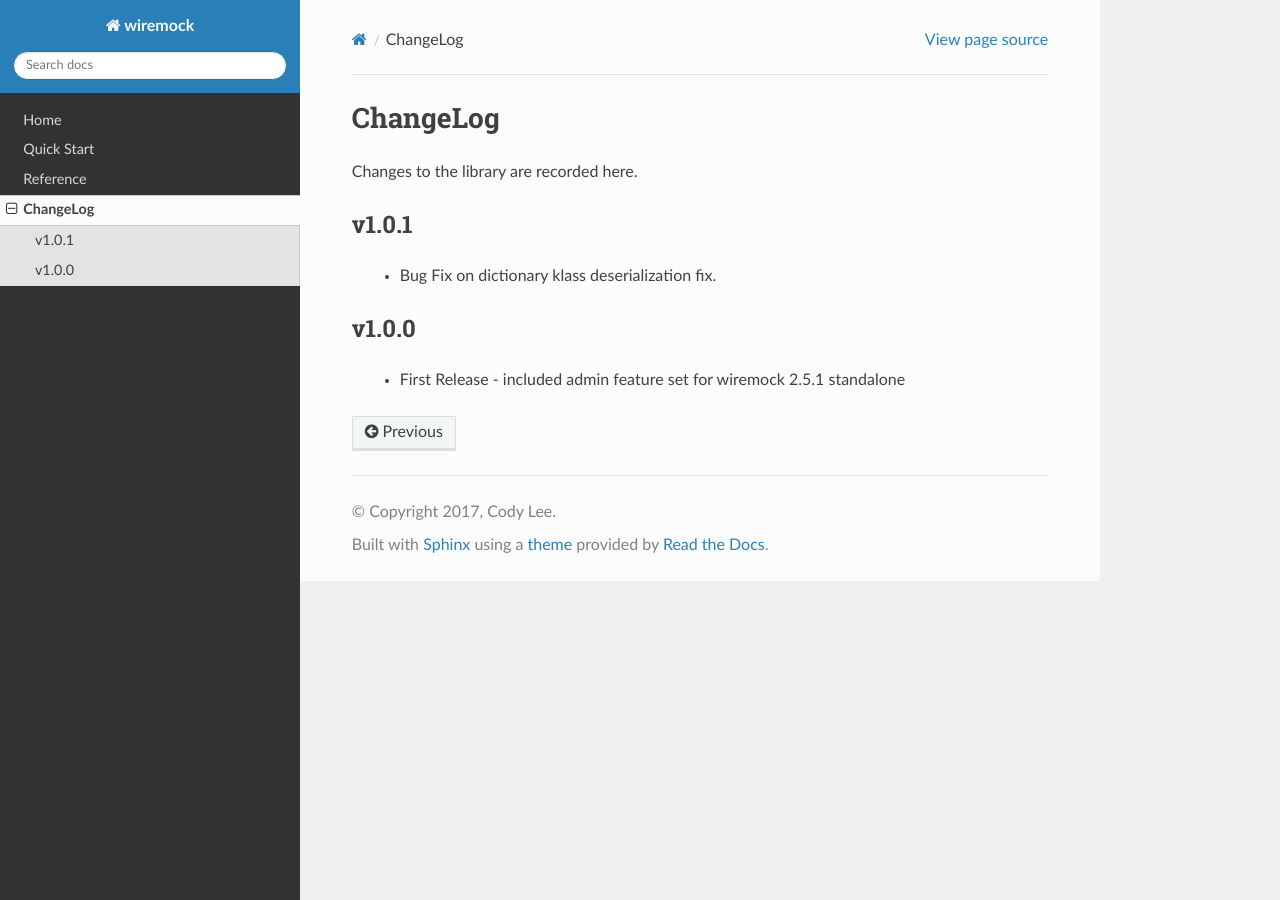
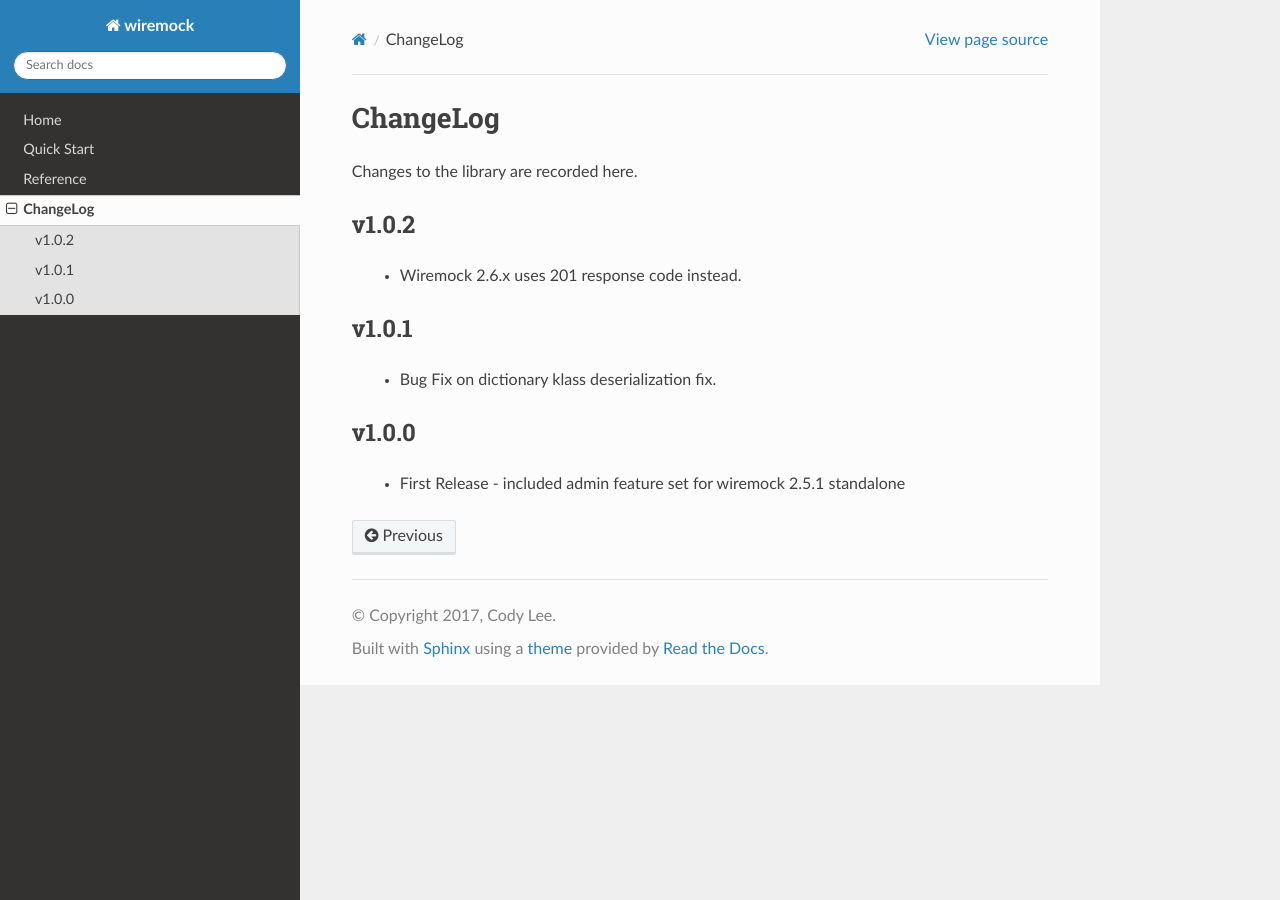
Before and after one commit to wiremock/python-wiremock, a Sphinx documentation site: the page built from docs/changelog.rst, in a window 1280 px wide. Built offline with Sphinx 7.4.7 and the Read the Docs theme 2.0.0, drawn with Linux system fonts in a browser that asks for light colours.

Commit message:
updated changelog

```diff
--- a/docs/changelog.rst
+++ b/docs/changelog.rst
@@ -4,6 +4,10 @@ ChangeLog
 =========
 
 Changes to the library are recorded here.
+
+v1.0.2
+------
+  * Wiremock 2.6.x uses 201 response code instead.
 
 v1.0.1
 ------
```
